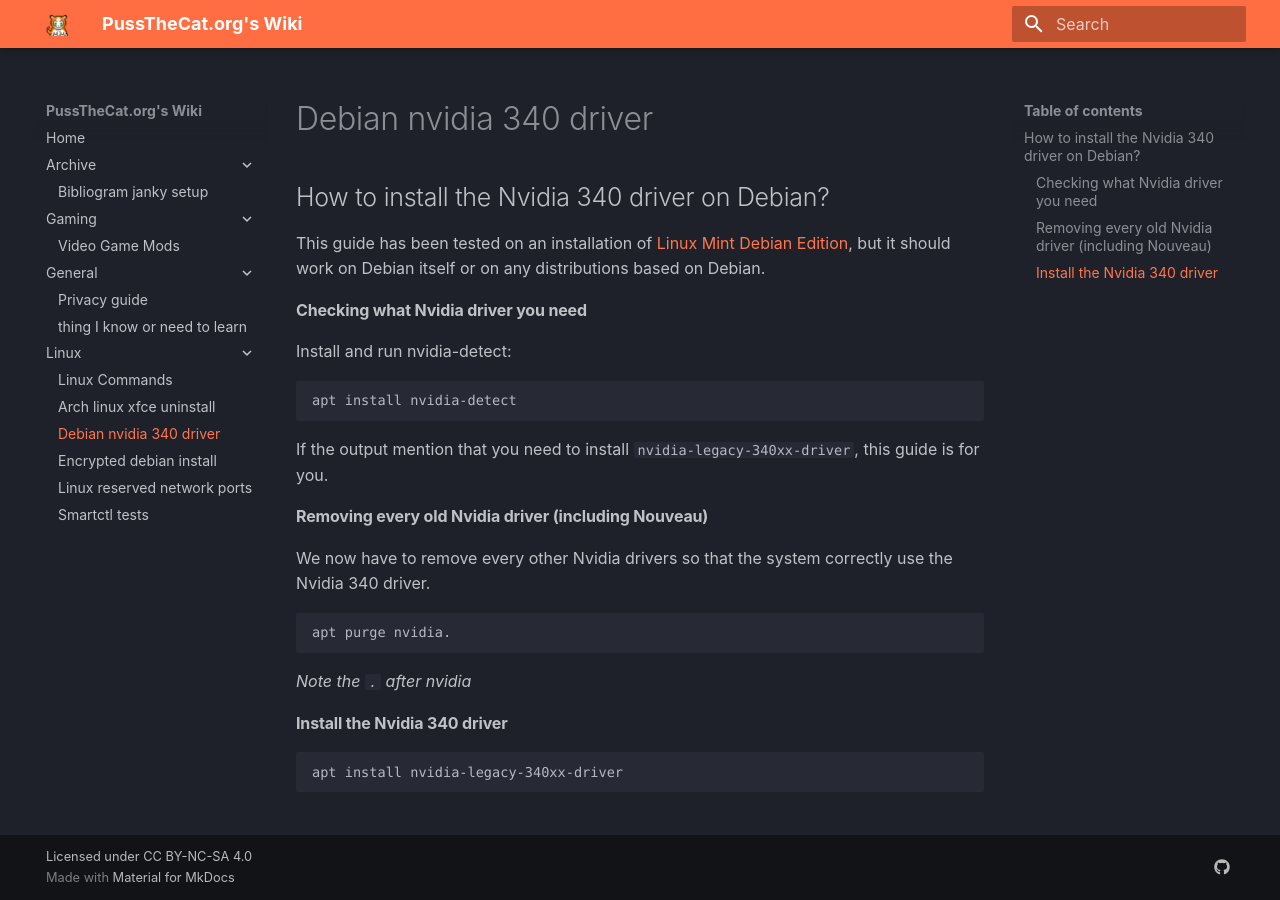
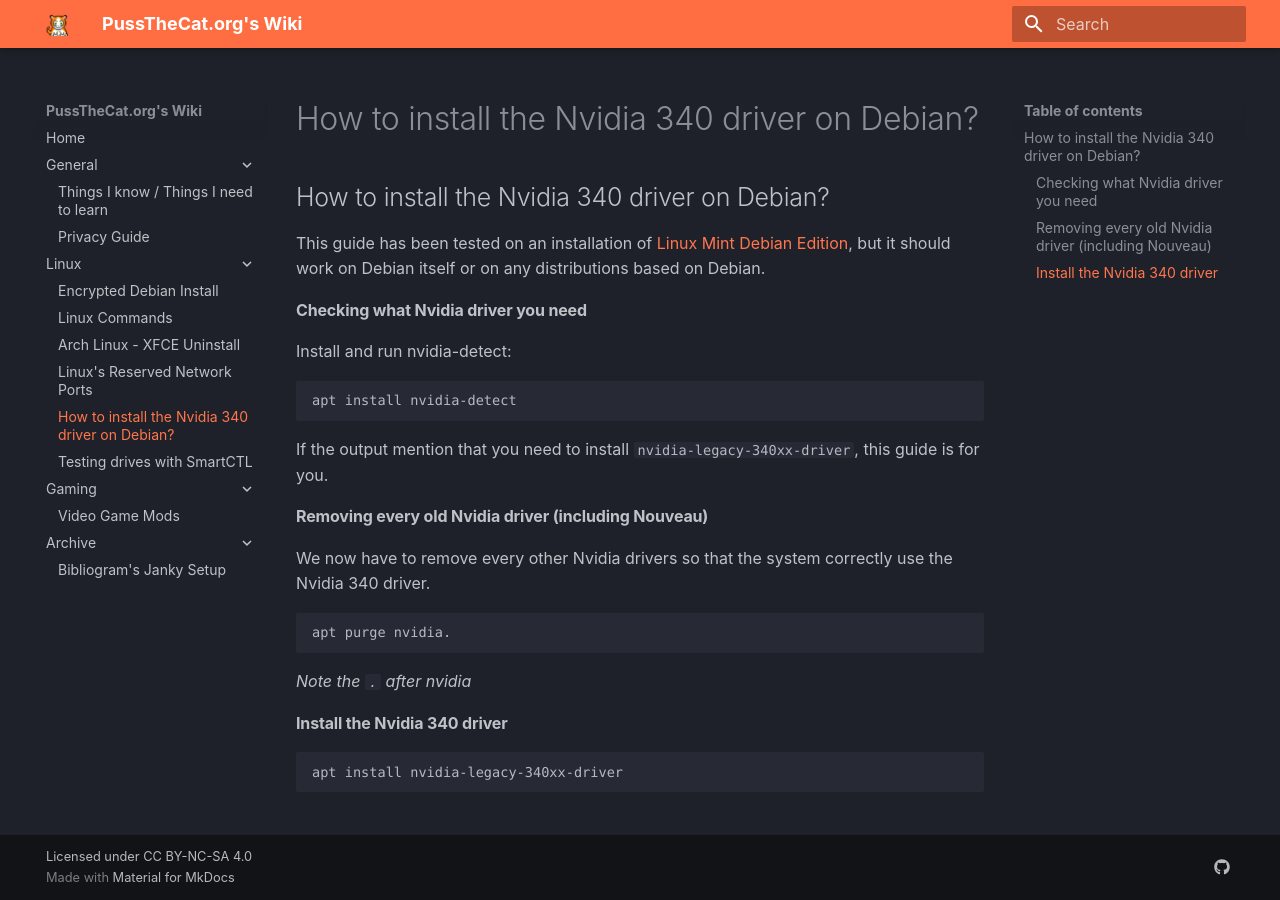
Before and after one commit to TheFrenchGhosty/wiki.thefrenchghosty.me, an MkDocs documentation site: the page built from docs/linux/debian-nvidia-340-driver.md, in a window 1280 px wide. Built offline with MkDocs 1.6.1 and Material for MkDocs 9.7.7, drawn with Linux system fonts in a browser that asks for light colours; some of the changed lines change nothing that is shown.

Commit message:
Enforce an order to the navigation pane

```diff
--- a/mkdocs.yml
+++ b/mkdocs.yml
@@ -29,3 +29,20 @@
       baselevel: 2
   - tables
   - pymdownx.magiclink
+
+nav:
+  - Home: index.md
+  - General:
+    - Things I know / Things I need to learn: general/thing-I-know-or-need-to-learn.md
+    - Privacy Guide: general/privacy-guide.md
+  - Linux:
+    - Encrypted Debian Install: linux/encrypted-debian-install.md
+    - Linux Commands: linux/Linux-Commands.md
+    - Arch Linux - XFCE Uninstall: linux/arch-linux-xfce-uninstall.md
+    - Linux's Reserved Network Ports: linux/linux-reserved-network-ports.md
+    - How to install the Nvidia 340 driver on Debian?: linux/debian-nvidia-340-driver.md
+    - Testing drives with SmartCTL: linux/smartctl-tests.md
+  - Gaming:
+    - Video Game Mods: gaming/Video-Game-Mods.md
+  - Archive:
+    - Bibliogram's Janky Setup: archive/bibliogram-janky-setup.md
```
Also changed, not shown: site/404.html, site/archive/bibliogram-janky-setup/index.html, site/gaming/Video-Game-Mods/index.html, site/general/privacy-guide/index.html, site/general/thing-I-know-or-need-to-learn/index.html, site/index.html, site/linux/Linux-Commands/index.html, site/linux/arch-linux-xfce-uninstall/index.html, site/linux/debian-nvidia-340-driver/index.html, site/linux/encrypted-debian-install/index.html, site/linux/linux-reserved-network-ports/index.html, site/linux/smartctl-tests/index.html, site/search/search_index.json, 1 other file.
